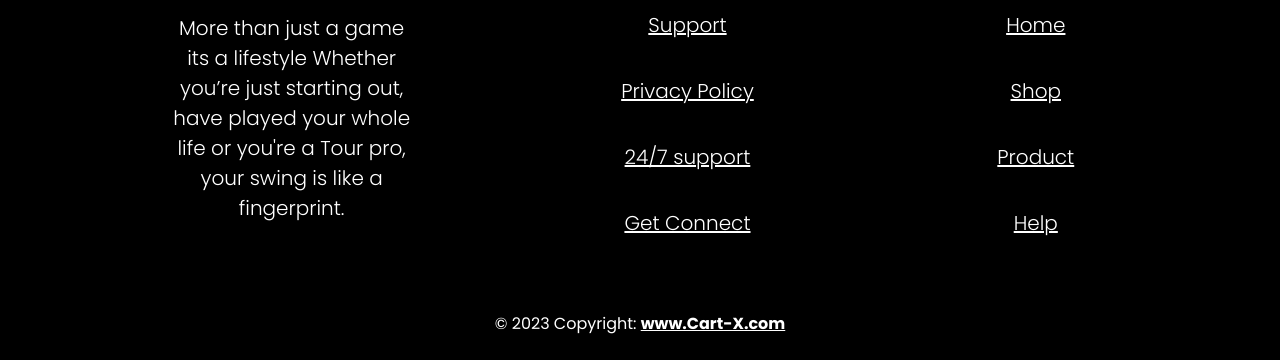
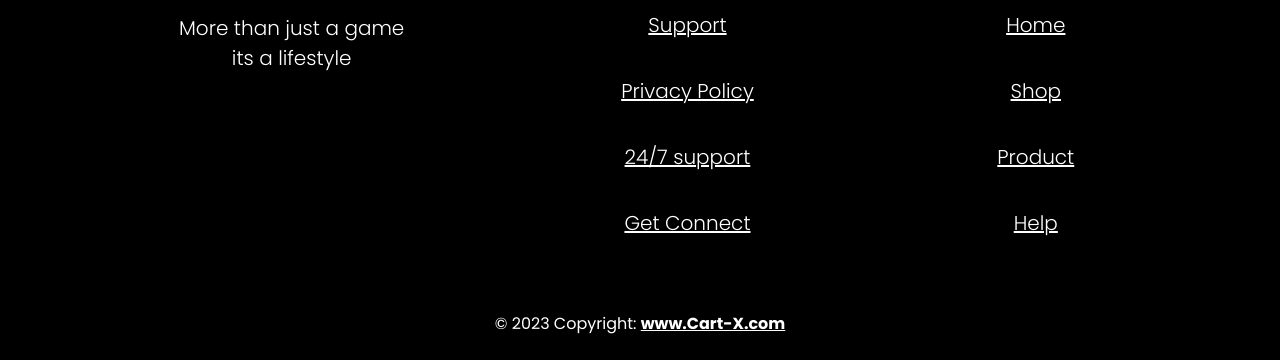
Before and after one commit to shibinsp45/Cart-X, a plain HTML site: page index.html in a window 1280 px wide. Shown: the part 5273-5633 px from the top of the page. Drawn offline with nearby package versions, Linux system fonts and the light colour scheme; a web font is replaced by a local one.

Commit message:
Add files via upload

```diff
--- a/index.html
+++ b/index.html
@@ -326,13 +326,8 @@
                     <div class="col-md-3 col-lg-4 col-xl-3 mx-auto mb-4">
                         <!-- Content -->
                         <h2> Cart-X</h2>
-                        <p class="justify-content-center">
-                            More than just
-                            a game
-                            its a lifestyle
-                            Whether you’re just starting out, have played
-                            your whole life or you're a Tour pro, your swing is like a fingerprint.
-
+                        <p class="justify-content">
+                            More than just a game  its a lifestyle
                         </p>
                     </div>
                     <!-- Grid column -->
```
